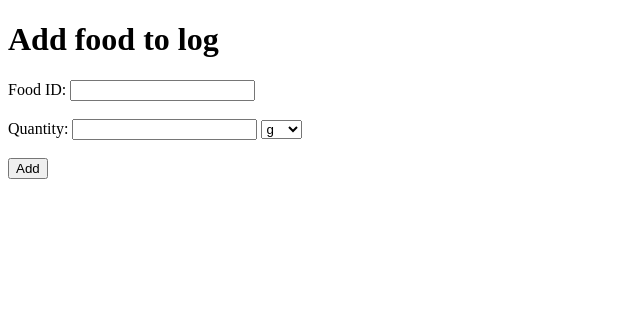
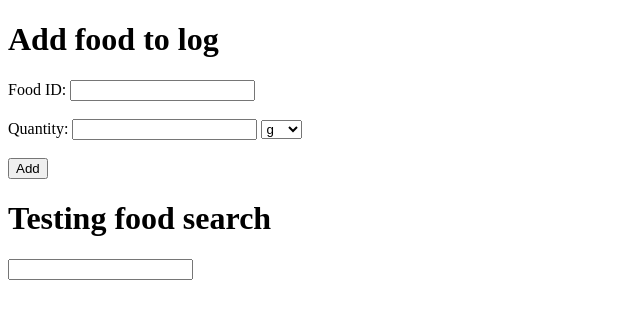
Before and after one commit to manorina/count-cals, a FastAPI app: page /log/add in a window 1280 px wide. Shown: the top 319 px of the page, without its empty margins (0-640 px from the left). Run offline with FastAPI, Linux system fonts and the light colour scheme.

Commit message:
Update title and add food search functionality

```diff
--- a/app/templates/log_add.html
+++ b/app/templates/log_add.html
@@ -1,9 +1,10 @@
 <!DOCTYPE html>
 <html>
 <head>
-    <title>Add food</title>
+    <title>Testing, testing, 1,2,3 ...</title>
 </head>
 <body>
+
 <h1>Add food to log</h1>
 
 <form method="post" action="/log/add">
@@ -27,5 +28,36 @@
     <button type="submit">Add</button>
 </form>
 
+<h1> Testing food search</h1>
+
+<input type="text" id="food-search" autocomplete="off">
+<input type="hidden" name="food_id" id="food-id">
+
+<ul id="results"></ul>
+
+<script>
+const search = document.getElementById("food-search");
+const results = document.getElementById("results");
+const foodId = document.getElementById("food-id");
+
+search.addEventListener("input", async () => {
+  if (search.value.length < 2) return;
+  const r = await fetch(`/api/foods/search?q=${search.value}`);
+  const data = await r.json();
+
+  results.innerHTML = "";
+  data.forEach(f => {
+    const li = document.createElement("li");
+    li.textContent = f.name;
+    li.onclick = () => {
+      foodId.value = f.id;
+      search.value = f.name;
+      results.innerHTML = "";
+    };
+    results.appendChild(li);
+  });
+});
+</script>
+
 </body>
 </html>
```
